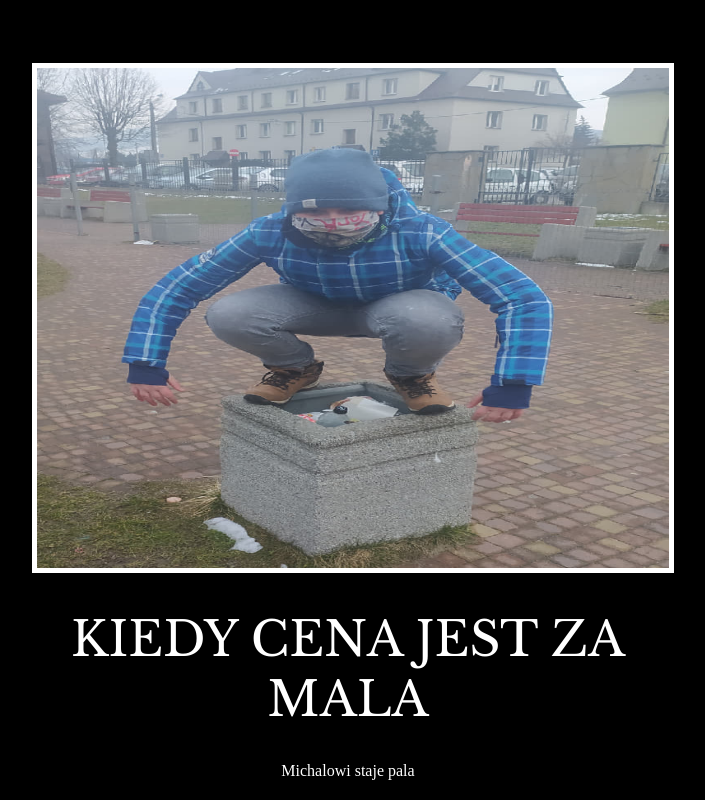
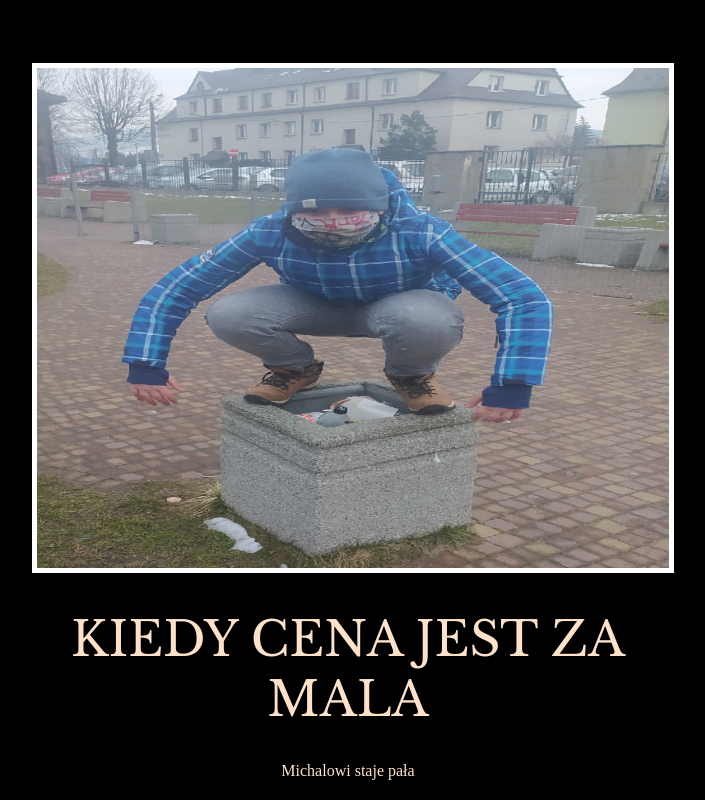
Before and after one commit to fikulec/kiedycenajestzamala, a plain HTML site: page index.html in a window 1280 px wide. Shown: the whole page, without its empty margins (292-997 px from the left). Drawn offline with nearby package versions, Linux system fonts and the light colour scheme.

Commit message:
poprawka

```diff
--- a/index.html
+++ b/index.html
@@ -1,5 +1,5 @@
   <!DOCTYPE html>
-  <html lang="en">
+  <html lang="pl">
   <head>
     <meta charset="UTF-8">
     <meta name="viewport" content="width=device-width, initial-scale=1.0">
@@ -13,7 +13,7 @@
     <div>
       <img src="./assets/images/164440993_433785481214822_2991731250252442356_n.jpg" alt="michal"/>
     <h1 class="libre-baskerville-regular">kiedy cena jest za mala</h1>
-    <p>Michalowi staje pala</p>
+    <p>Michalowi staje pała</p>
     </div>
   </body>
   </html>
--- a/style.css
+++ b/style.css
@@ -5,7 +5,7 @@ div {
     width: 50%;
     margin-left: 25%;
     margin-top: 5%;
-    color: white;
+    color: rgb(253, 225, 201);
     text-align: center;
 }
 img {
```
